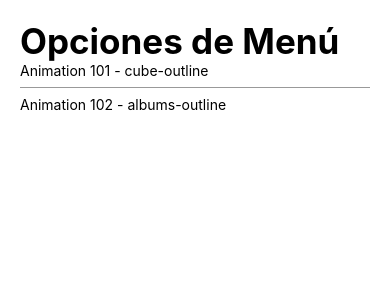
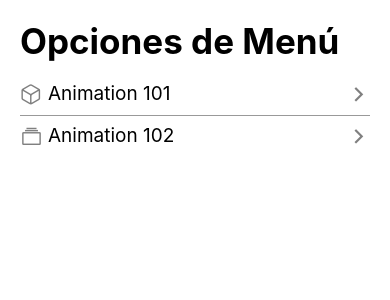
Before and after one commit to amartinezafp/06RNComponents, a React Native app: screen /HomeScreen in a window 390 px wide. Shown: the top 300 px of the page. Built offline with nearby package versions, Linux system fonts and the light colour scheme.

Commit message:
Flat List Implementado

```diff
--- /dev/null
+++ b/src/components/FlatlistMenuItem.tsx
@@ -0,0 +1,36 @@
+import { View, Text, StyleSheet } from 'react-native'
+import React from 'react'
+import { MenuItem } from '../intefaces/appInterfaces'
+import  Icon  from 'react-native-vector-icons/Ionicons'
+import { TouchableOpacity } from 'react-native-gesture-handler'
+
+interface Props {
+    menuItem:MenuItem
+}
+
+const FlatlistMenuItem = ({menuItem}:Props) => {
+  return (
+    <TouchableOpacity activeOpacity={0.8}>
+    <View style={styles.container}>
+        <Icon name={menuItem.Icon} color="grey" size={23}/>
+    <Text style={styles.itemText}>{menuItem.name}</Text>
+    <View style={{flex:1}}/>
+    <Icon name="chevron-forward-outline" color="grey" size={23} />
+  </View>
+  </TouchableOpacity>
+  )
+}
+
+export default FlatlistMenuItem
+
+const styles = StyleSheet.create({
+
+    container:{
+        flexDirection:'row'
+    },
+    itemText:{
+        marginLeft:5,
+        fontSize:19
+    }
+
+});
--- /dev/null
+++ b/src/intefaces/appInterfaces.tsx
@@ -0,0 +1,5 @@
+export interface MenuItem {
+    name:string;
+    Icon: string;
+    components:string;
+  }
--- a/src/screens/HomeScreen.tsx
+++ b/src/screens/HomeScreen.tsx
@@ -3,15 +3,13 @@
 import { useSafeAreaInsets } from 'react-native-safe-area-context'
 import Icon from 'react-native-vector-icons/Ionicons';
 import { styles } from '../theme/appTheme';
-
-interface MenuItem {
-  name:string;
-  Icon: string;
-  components:string;
-}
+import FlatlistMenuItem from '../components/FlatlistMenuItem';
+import { MenuItem } from '../intefaces/appInterfaces';
 
 
-const menuItems = [
+
+
+const menuItems:MenuItem[] = [
   {
     name:'Animation 101',
     Icon: 'cube-outline',
@@ -27,14 +25,6 @@
 const HomeScreen = () => {
 
   const {top} = useSafeAreaInsets();
-
-  const renderMenuItem = (menuItem : MenuItem) =>{
-    return (
-      <View>
-        <Text>{menuItem.name} - {menuItem.Icon}</Text>
-      </View>
-    )
-  }
 
   const renderListHeader = () =>{
     return (
@@ -56,7 +46,7 @@
     <View style={{marginTop:top+20,flex:1,...styles.globalMargin}}>
       <FlatList
           data={menuItems}
-          renderItem={({item})=>renderMenuItem(item)}
+          renderItem={({item})=><FlatlistMenuItem menuItem={item}/>}
           keyExtractor={(item)=>item.name}
           ListHeaderComponent={()=>renderListHeader()}
           ItemSeparatorComponent={()=>itemSeparator()}
--- a/src/theme/appTheme.tsx
+++ b/src/theme/appTheme.tsx
@@ -6,7 +6,8 @@
     },
     title:{
         fontSize:35,
-        fontWeight:'bold'
+        fontWeight:'bold',
+        marginBottom:20
     }
 
 });
```
